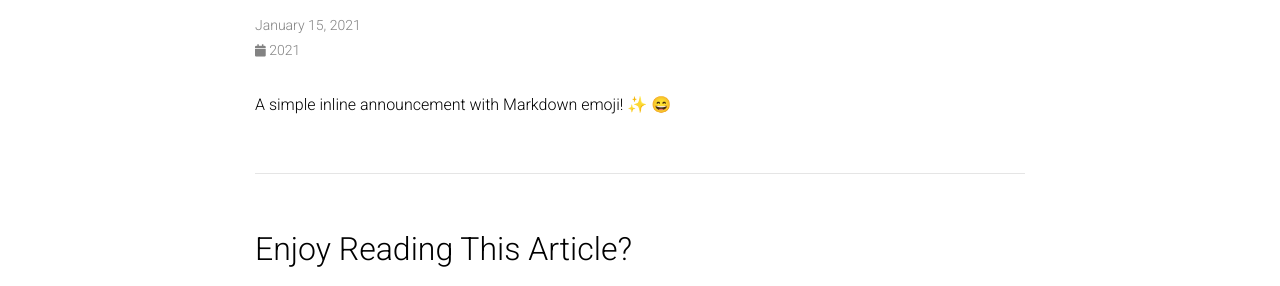
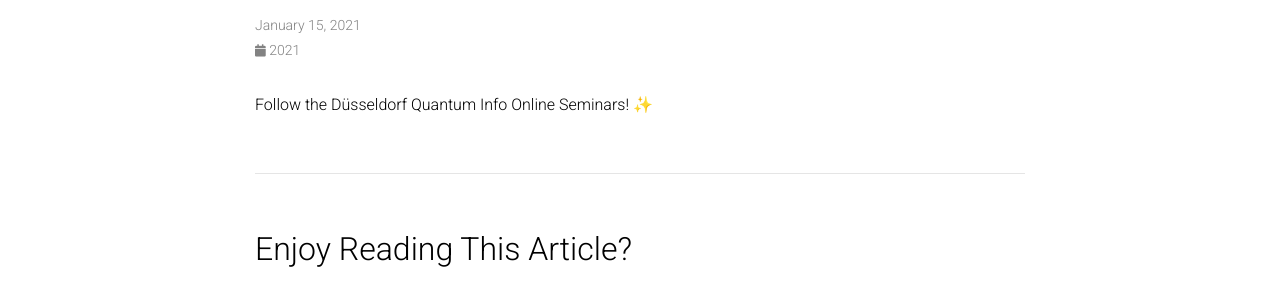
Before and after one commit to glauciamg/glauciamg.github.io, a Jekyll site: the page built from _news/announcement_3.md, in a window 1280 px wide. Shown: the part 146-432 px from the top of the page. Built offline with Jekyll 4.4.1, drawn with Linux system fonts in a browser that asks for light colours; emoji names are drawn with the system emoji font; comment, search, counter and statistics services are not loaded; a style sheet for code colours, icons or effects is not loaded.

Commit message:
Update announcement_3.md

```diff
--- a/_news/announcement_3.md
+++ b/_news/announcement_3.md
@@ -4,4 +4,4 @@
 inline: true
 ---
 
-A simple inline announcement with Markdown emoji! :sparkles: :smile:
+Follow the Düsseldorf Quantum Info Online Seminars! :sparkles:
```
